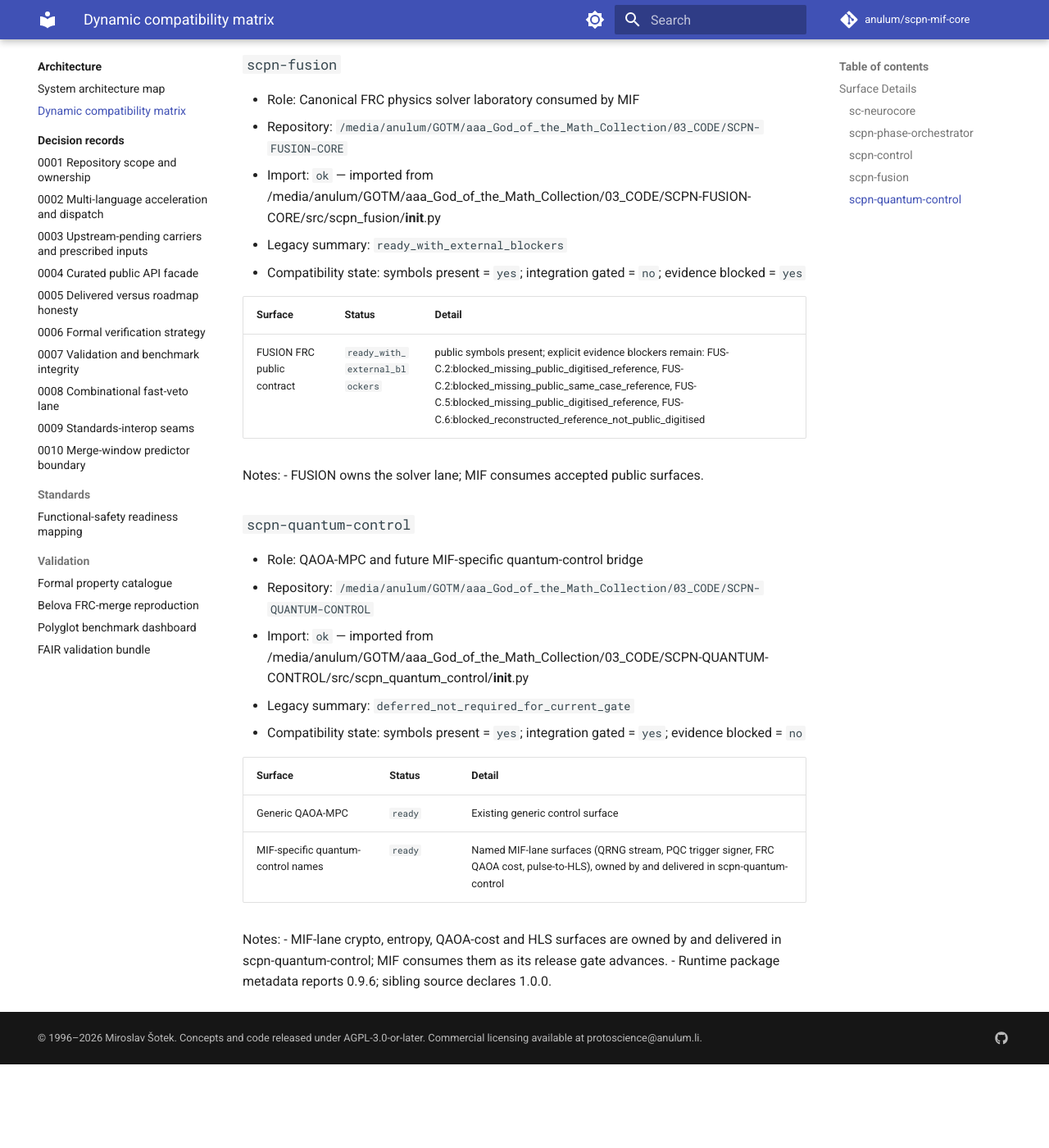
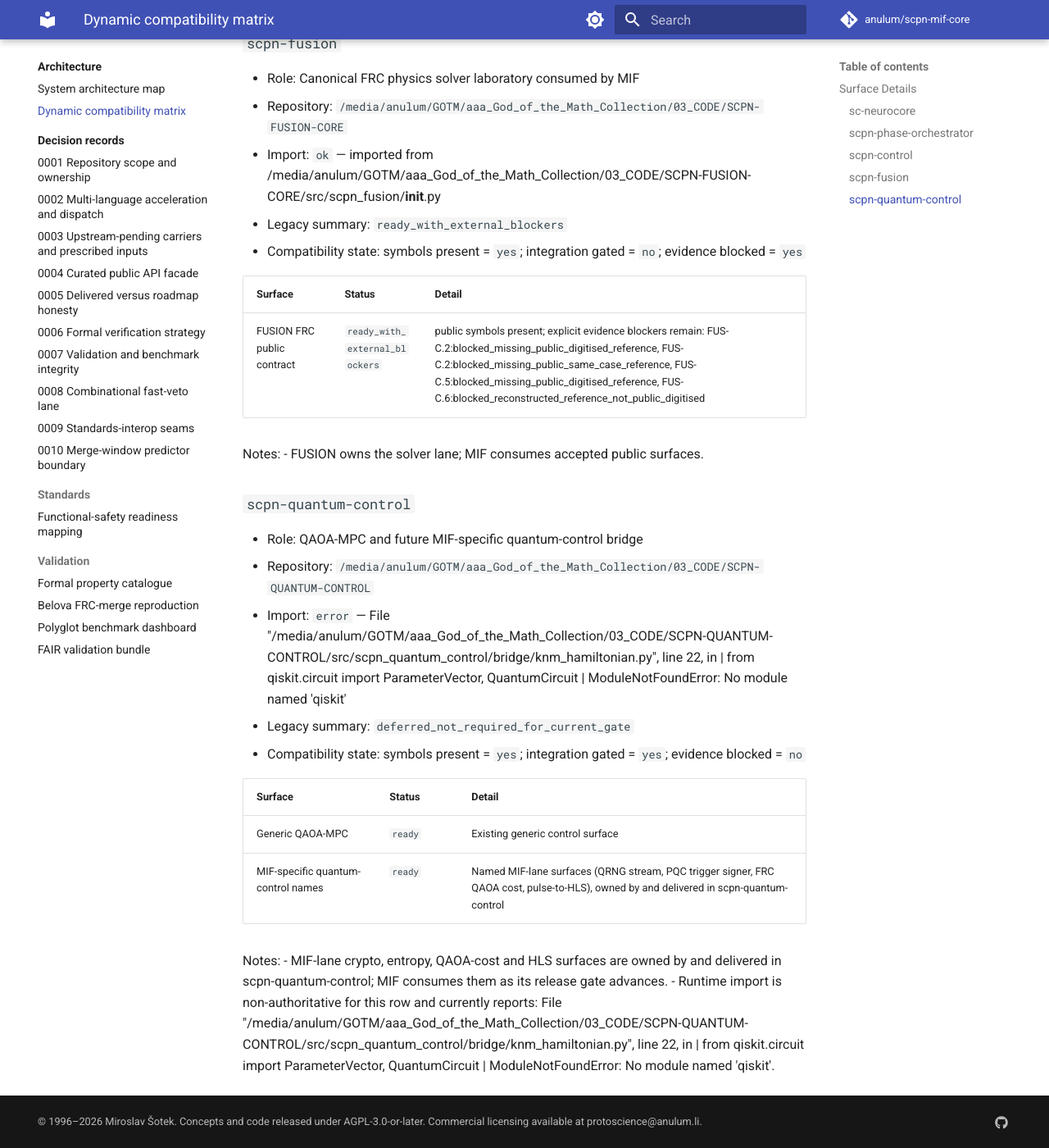
Before and after one commit to anulum/scpn-mif-core, an MkDocs documentation site: the page built from docs/generated/compatibility_matrix.md, in a window 1280 px wide and 1400 px high, scrolled down 2758 px. Shown: the whole window at 82% size. Built offline with MkDocs 1.6.1 and Material for MkDocs 9.7.7, drawn with Linux system fonts in a browser that asks for light colours; comment, search, counter and statistics services are not loaded; before the commit the page ends 4056 px from its top, so only the background shows below that; some of the changed text lies outside the part shown.

Commit message:
docs: refresh compatibility snapshot
Regenerate the dynamic sibling matrix from frozen committed inputs and preserve every cross-repository contract identity and evidence boundary.

Authored by Anulum Fortis & Arcane Sapience (protoscience@anulum.li)

```diff
--- a/docs/generated/compatibility_matrix.md
+++ b/docs/generated/compatibility_matrix.md
@@ -12,17 +12,17 @@
 source versions, optional runtime import status, and the contract surfaces
 that MIF consumes. Static equality pins are not the compatibility authority.
 
-- Generated UTC: `2026-07-26T04:36:10+00:00`
+- Generated UTC: `2026-08-30T21:25:45+00:00`
 - Code root: `/media/anulum/GOTM/aaa_God_of_the_Math_Collection/03_CODE`
 - Regenerate: `python tools/generate_compatibility_matrix.py`
 
 | Sibling | Source | Runtime | Symbols present | Integration gated | Evidence blocked | Lane |
 |---|---:|---:|---|---|---|---|
 | `sc-neurocore` | `3.16.0` | `3.16.0` | yes | no | yes | NEU-C.5 / MIF-007 hardware ingress |
-| `scpn-phase-orchestrator` | `1.0.0` | `1.0.0` | yes | no | no | PHA-C / MIF-001..MIF-003 |
-| `scpn-control` | `0.23.0` | `0.0.0.dev` | yes | no | no | CON-C / MIF-004, MIF-005, MIF-012, MIF-018 |
+| `scpn-phase-orchestrator` | `1.3.1` | `1.3.1` | yes | no | no | PHA-C / MIF-001..MIF-003 |
+| `scpn-control` | `0.23.0` | `0.23.0` | yes | no | no | CON-C / MIF-004, MIF-005, MIF-012, MIF-018 |
 | `scpn-fusion` | `4.0.0` | `4.0.0` | yes | no | yes | FUS-C / B-lane FRC solver ownership |
-| `scpn-quantum-control` | `1.0.0` | `0.9.6` | yes | yes | no | QUA-C deferred for current MIF gate |
+| `scpn-quantum-control` | `1.1.0` | `error` | yes | yes | no | QUA-C deferred for current MIF gate |
 
 ## Surface Details
 
@@ -73,7 +73,6 @@
 
 Notes:
 - SCPN-CONTROL claims the pulsed-control lane completed at its current source version.
-- Runtime package metadata reports 0.0.0.dev; sibling source declares 0.23.0.
 
 ### `scpn-fusion`
 
@@ -94,7 +93,7 @@
 
 - Role: QAOA-MPC and future MIF-specific quantum-control bridge
 - Repository: `/media/anulum/GOTM/aaa_God_of_the_Math_Collection/03_CODE/SCPN-QUANTUM-CONTROL`
-- Import: `ok` — imported from /media/anulum/GOTM/aaa_God_of_the_Math_Collection/03_CODE/SCPN-QUANTUM-CONTROL/src/scpn_quantum_control/__init__.py
+- Import: `error` — File "/media/anulum/GOTM/aaa_God_of_the_Math_Collection/03_CODE/SCPN-QUANTUM-CONTROL/src/scpn_quantum_control/bridge/knm_hamiltonian.py", line 22, in <module> | from qiskit.circuit import ParameterVector, QuantumCircuit | ModuleNotFoundError: No module named 'qiskit'
 - Legacy summary: `deferred_not_required_for_current_gate`
 - Compatibility state: symbols present = `yes`; integration gated = `yes`; evidence blocked = `no`
 
@@ -105,4 +104,4 @@
 
 Notes:
 - MIF-lane crypto, entropy, QAOA-cost and HLS surfaces are owned by and delivered in scpn-quantum-control; MIF consumes them as its release gate advances.
-- Runtime package metadata reports 0.9.6; sibling source declares 1.0.0.
+- Runtime import is non-authoritative for this row and currently reports: File "/media/anulum/GOTM/aaa_God_of_the_Math_Collection/03_CODE/SCPN-QUANTUM-CONTROL/src/scpn_quantum_control/bridge/knm_hamiltonian.py", line 22, in <module> | from qiskit.circuit import ParameterVector, QuantumCircuit | ModuleNotFoundError: No module named 'qiskit'.
```
Also changed, not shown: docs/generated/compatibility_matrix.json (+10 -11 lines).
